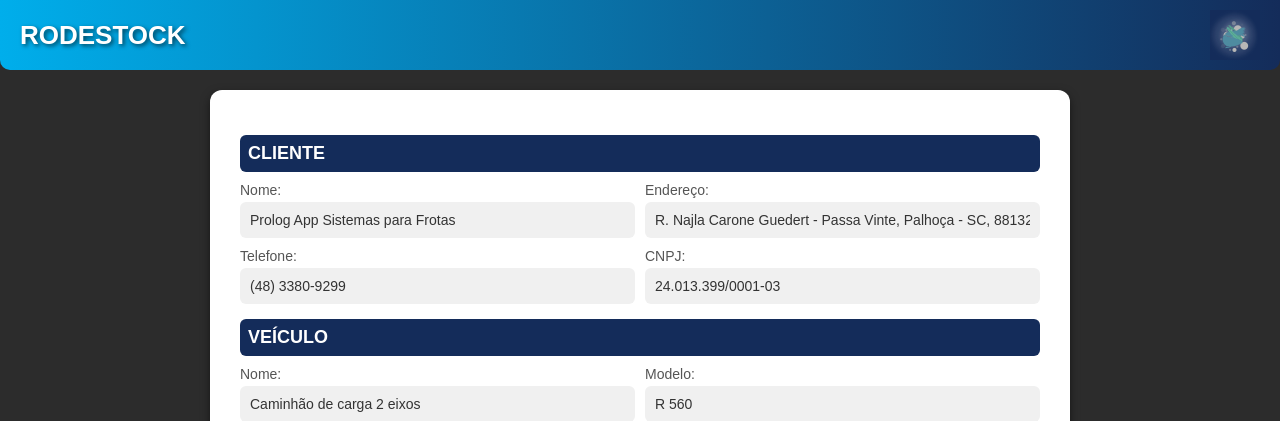
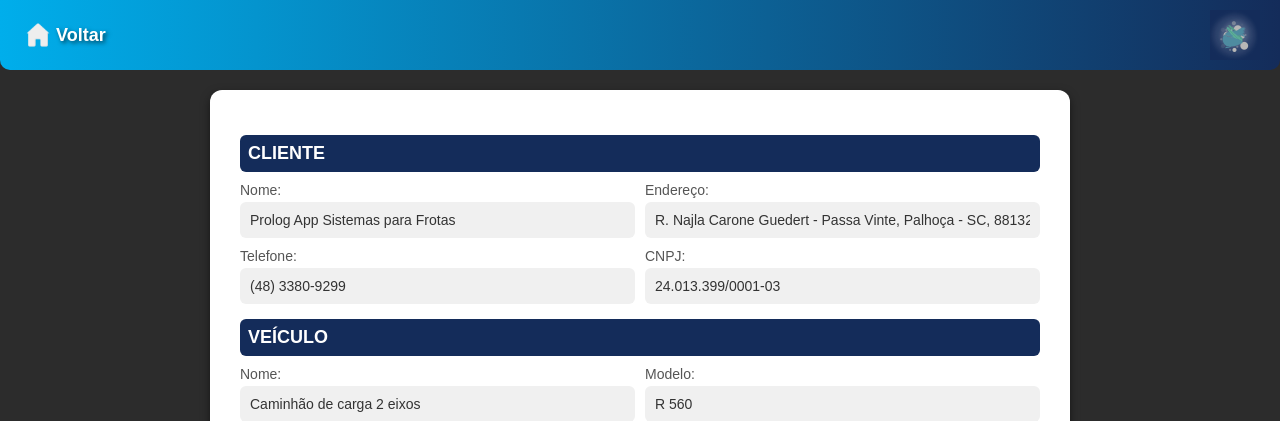
Before and after one commit to KSous4/SisEstoque, a FastAPI app: template templates/OS/OS.html in a window 1280 px wide. Shown: the top 421 px of the page. Run offline with FastAPI, Linux system fonts and the light colour scheme; the template is opened without the code that fills it, so the values that code supplies are empty.

Commit message:
Alterações na OS
Fiz algumas alterações na OS e terei que fazer mais.

```diff
--- a/templates/OS/OS.html
+++ b/templates/OS/OS.html
@@ -28,6 +28,12 @@
       border-radius: 0 0 10px 10px;
     }
 
+    .banner-esquerda {
+      display: flex;
+      align-items: center;
+      gap: 20px;
+    }
+
     .banner-topo img {
       height: 50px;
     }
@@ -38,6 +44,23 @@
       margin: 0;
       font-weight: bold;
       text-shadow: 2px 2px 4px rgba(0, 0, 0, 0.6);
+    }
+
+    .botao-voltar {
+      display: flex;
+      align-items: center;
+      background: none;
+      border: none;
+      color: white;
+      font-size: 18px;
+      font-weight: bold;
+      cursor: pointer;
+      text-shadow: 2px 2px 4px rgba(0, 0, 0, 0.6);
+    }
+
+    .botao-voltar img {
+      height: 24px;
+      margin-right: 6px;
     }
 
     .ordem-servico {
@@ -125,10 +148,14 @@
 </head>
 <body>
 
-<div class="banner-topo">
-  <h1>RODESTOCK</h1>
-  <img src="OSimg/rodeslogo.jpeg" alt="Logo Rodestock">
-</div>
+  <div class="banner-topo">
+    <div class="banner-esquerda">
+      <button class="botao-voltar" onclick="voltar()">
+        <img src="OSimg/casa.png" alt="Ícone Home"> Voltar
+      </button>
+    </div>
+    <img src="OSimg/rodeslogo.jpeg" alt="Logo Rodestock">
+  </div>
 
 <div class="ordem-servico" id="ordemServico">
   <div class="secao">
@@ -230,7 +257,7 @@
 <script>
   function salvarOrdem() {
     const dados = {
-      numeroOS: document.getElementById('numeroOS').innerText,
+      numeroOS: document.getElementById('numeroOS')?.innerText,
       nomeCliente: document.getElementById('nomeCliente').value,
       enderecoCliente: document.getElementById('enderecoCliente').value,
       telefoneCliente: document.getElementById('telefoneCliente').value,
@@ -259,7 +286,11 @@
     document.body.innerHTML = ordem;
     window.print();
     document.body.innerHTML = original;
-    location.reload(); // recarrega para voltar a página normal
+    location.reload();
+  }
+
+  function voltar() {
+    window.history.back();
   }
 </script>
 
```
